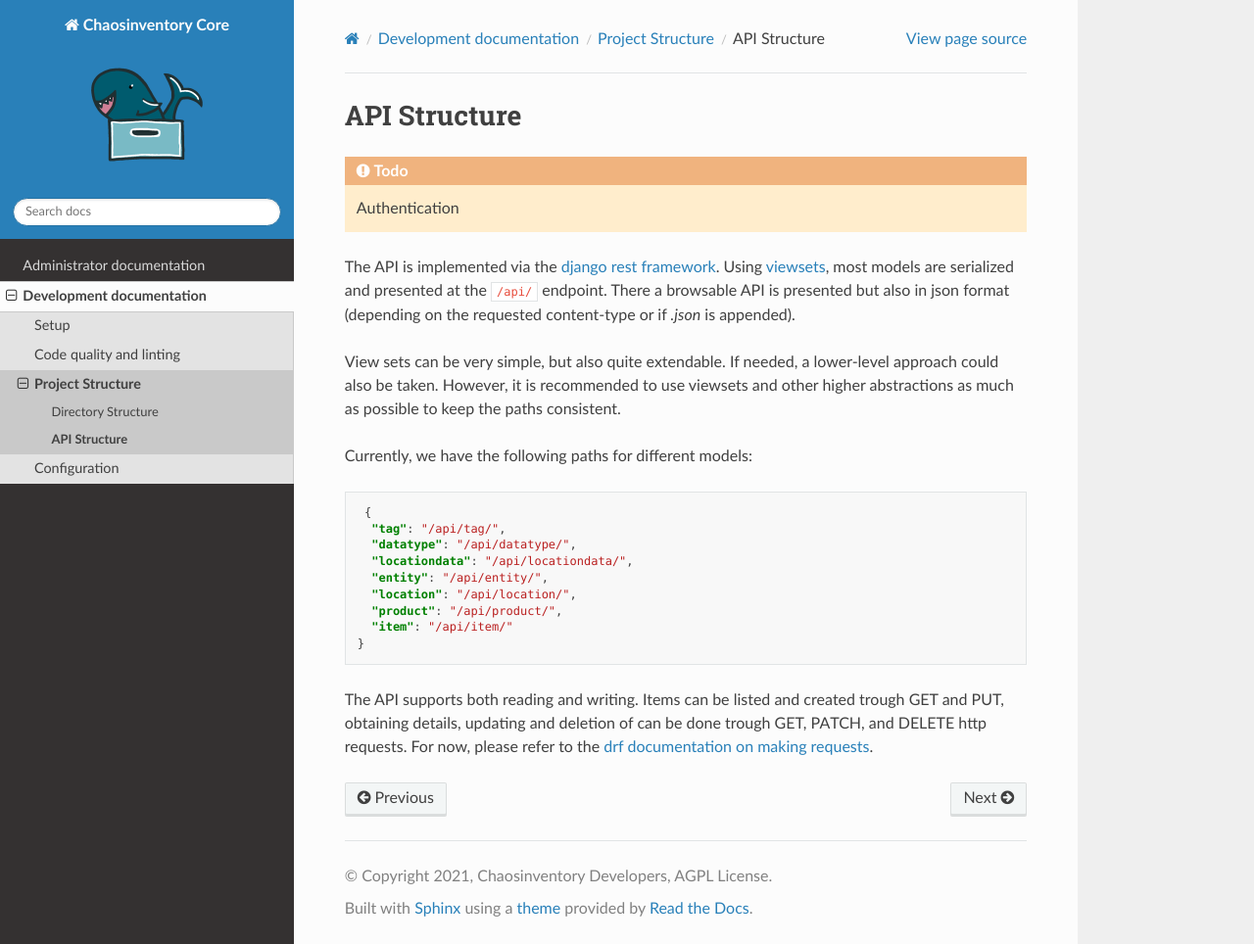
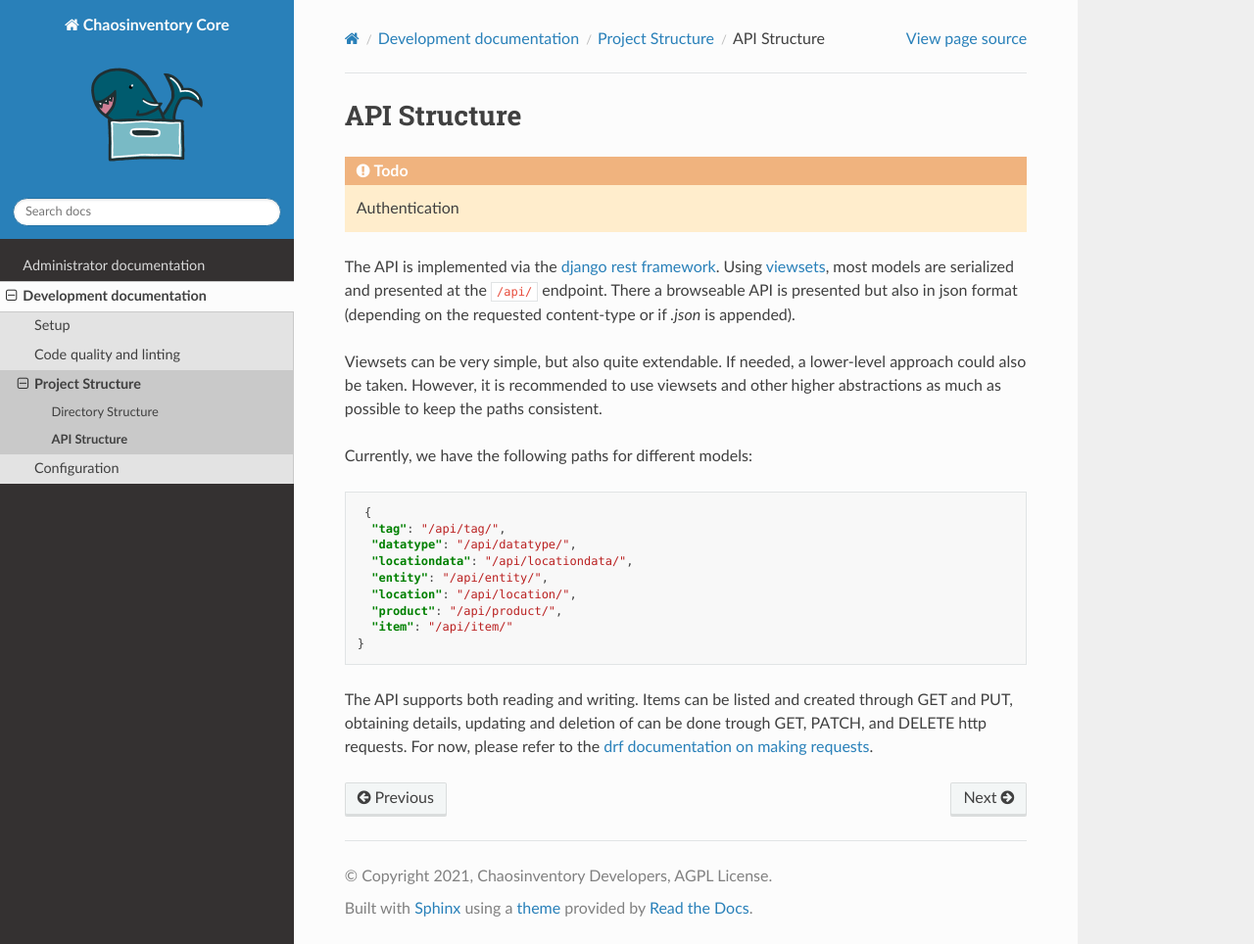
Before and after one commit to chaosinventory/chaosinventory, a Sphinx documentation site: the page built from doc/dev/structure/api.rst, in a window 1280 px wide and 964 px high. Shown: the whole window at 98% size. Built offline with Sphinx 7.4.7 and the Read the Docs theme 2.0.0, drawn with Linux system fonts in a browser that asks for light colours; pages that are not in the unit, such as notebooks, are missing from menus.

Commit message:
Apply suggestions from code review
Mostly some typos  or small inconstent things for now.

Co-Authored-By: Leo Maroni <git@em0lar.de>

```diff
--- a/doc/dev/structure/api.rst
+++ b/doc/dev/structure/api.rst
@@ -8,11 +8,11 @@ API Structure
 
 The API is implemented via the `django rest framework`_.
 Using `viewsets`_, most models are serialized and presented at the
-:code:`/api/` endpoint. There a browsable API is presented but also in
+:code:`/api/` endpoint. There a browseable API is presented but also in
 json format (depending on the requested content-type or if `.json` is
 appended).
 
-View sets can be very simple, but also quite extendable. If needed,
+Viewsets can be very simple, but also quite extendable. If needed,
 a lower-level approach could also be taken. However, it is recommended
 to use viewsets and other higher abstractions as much as possible to
 keep the paths consistent.
@@ -32,7 +32,7 @@ Currently, we have the following paths for different models:
   }
 
 The API supports both reading and writing. Items can be listed and created
-trough GET and PUT, obtaining details, updating and deletion of can be
+through GET and PUT, obtaining details, updating and deletion of can be
 done trough GET, PATCH, and DELETE http requests. For now, please refer
 to the `drf documentation on making requests`_.
 
```
Also changed, not shown: 1 other file.
